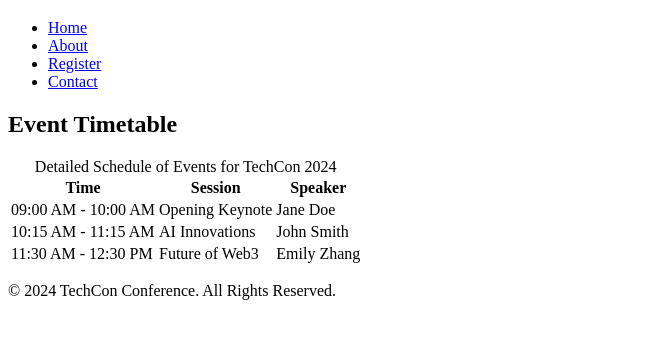
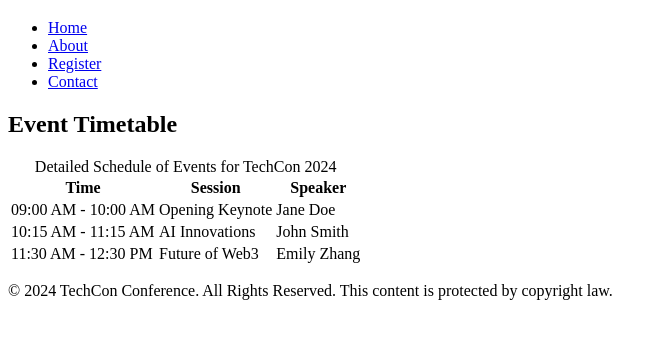
Before and after one commit to Pearltechie/TechCon_HTML, a plain HTML site: page techcon_website/schedule.html in a window 1280 px wide. Shown: the part 61-400 px from the top of the page, without its empty margins (0-664 px from the left). Drawn offline with Linux system fonts and the light colour scheme.

Commit message:
Fix footer consistency by including explicit copyright text

```diff
--- a/techcon_website/schedule.html
+++ b/techcon_website/schedule.html
@@ -53,7 +53,7 @@
 
     <!-- Footer Section -->
     <footer>
-        <p>&copy; 2024 TechCon Conference. All Rights Reserved.</p>
+        <p>&copy; 2024 TechCon Conference. All Rights Reserved. This content is protected by copyright law.</p>
     </footer>
 </body>
 </html>
```
